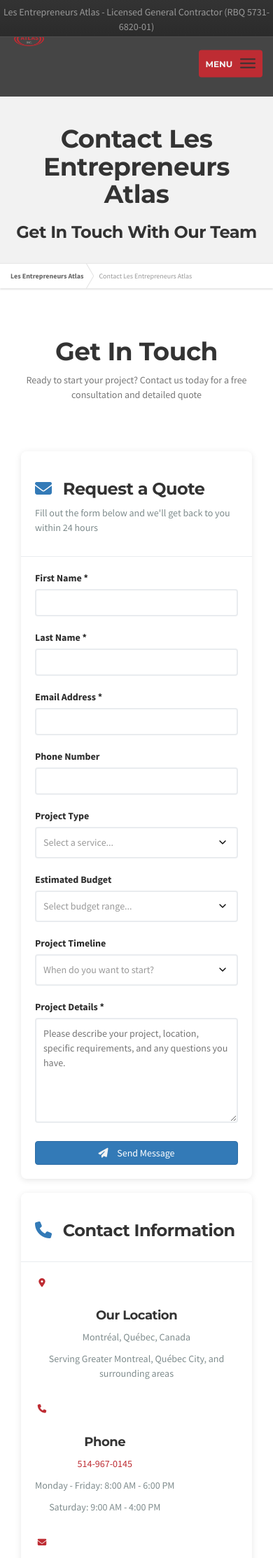
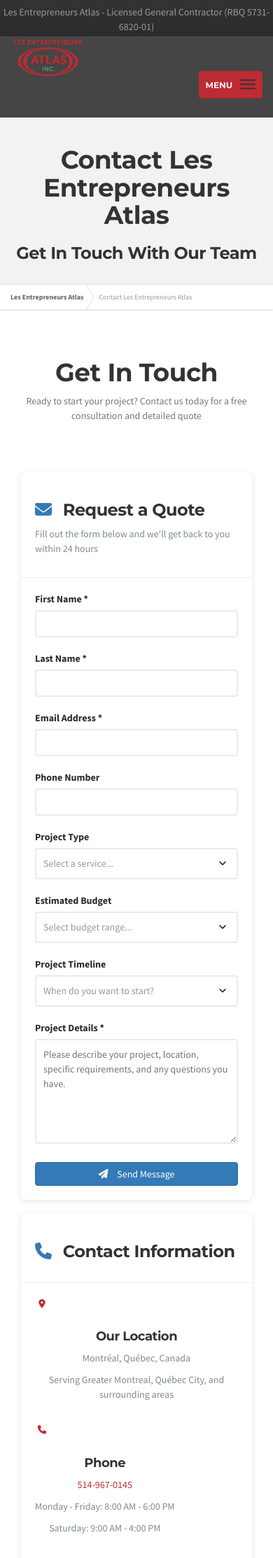
Before and after one commit to Endracion/Atlas, a Jekyll site: the page built from contact.md, in a window 390 px wide. Shown: the top 2227 px of the page at 70% size. Built offline with Jekyll 4.4.1, drawn with Linux system fonts in a browser that asks for light colours.

Commit message:
more logo fixes

```diff
--- a/assets/css/main.css
+++ b/assets/css/main.css
@@ -461,21 +461,6 @@
   padding: var(--spacing-sm);
 }
 
-.logo {
-  display: flex;
-  align-items: center;
-  gap: var(--spacing-sm);
-  font-size: 1.5rem;
-  font-weight: 700;
-  color: var(--primary-color);
-  text-decoration: none;
-}
-
-.logo img {
-  height: 80px;
-  width: auto;
-}
-
 .nav-menu {
 /* Header Logo - Larger and more prominent */
 .header-logo {
@@ -881,15 +866,6 @@
     margin-top: var(--spacing-sm);
   }
 
-  .logo {
-    font-size: 1.25rem;
-  }
-
-  .logo img {
-    height: 35px;
-  }
-}
-
 /* Responsive Design */
 @media (max-width: 768px) {
   .hero h1 {
@@ -951,11 +927,5 @@
     padding: 10px;
   }
 
-  .logo {
-    font-size: 1.1rem;
-  }
-
-  .logo img {
-    height: 30px;
-  }
 }
+}
--- a/assets/css/renotheme.css
+++ b/assets/css/renotheme.css
@@ -162,12 +162,16 @@
 .header {
   background-color: var(--renotheme-dark);
   position: relative;
-  overflow: hidden;
 }
 
 .logo {
   float: left;
   max-width: 50%;
+  width: auto;
+}
+
+.logo img {
+  height: 80px;
   width: auto;
 }
 
@@ -178,7 +182,10 @@
     max-width: 200px;
     position: relative;
     top: 50%;
-    transform: translateY(-50%);
+  }
+  .logo img {
+  height: 60px;
+  width: auto;
   }
 }
 
@@ -844,7 +851,6 @@
   transition: all 200ms ease-out;
   border: none !important;
   cursor: pointer;
-  position: absolute;
   top: 50%;
   right: -15px;
   transform: translateY(-50%);
```
